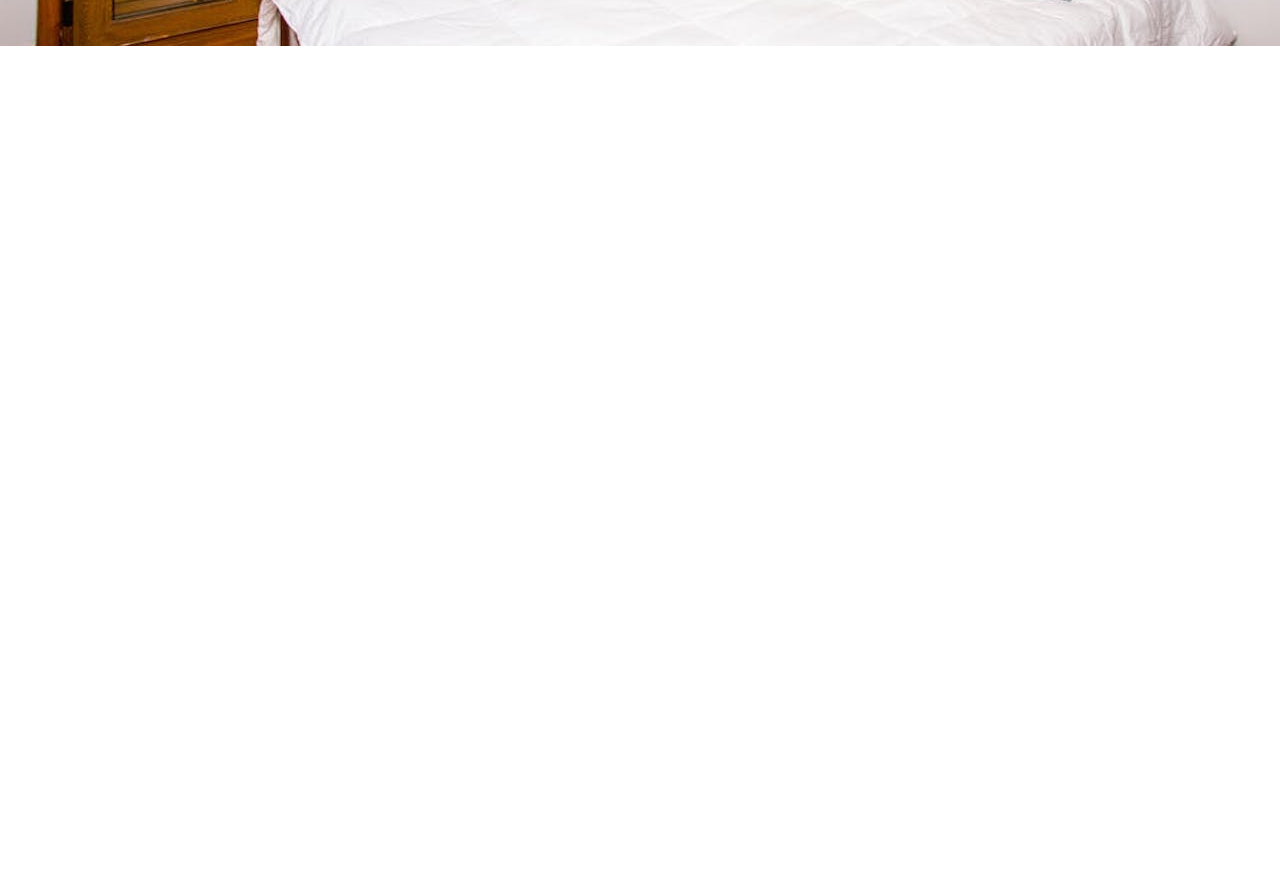
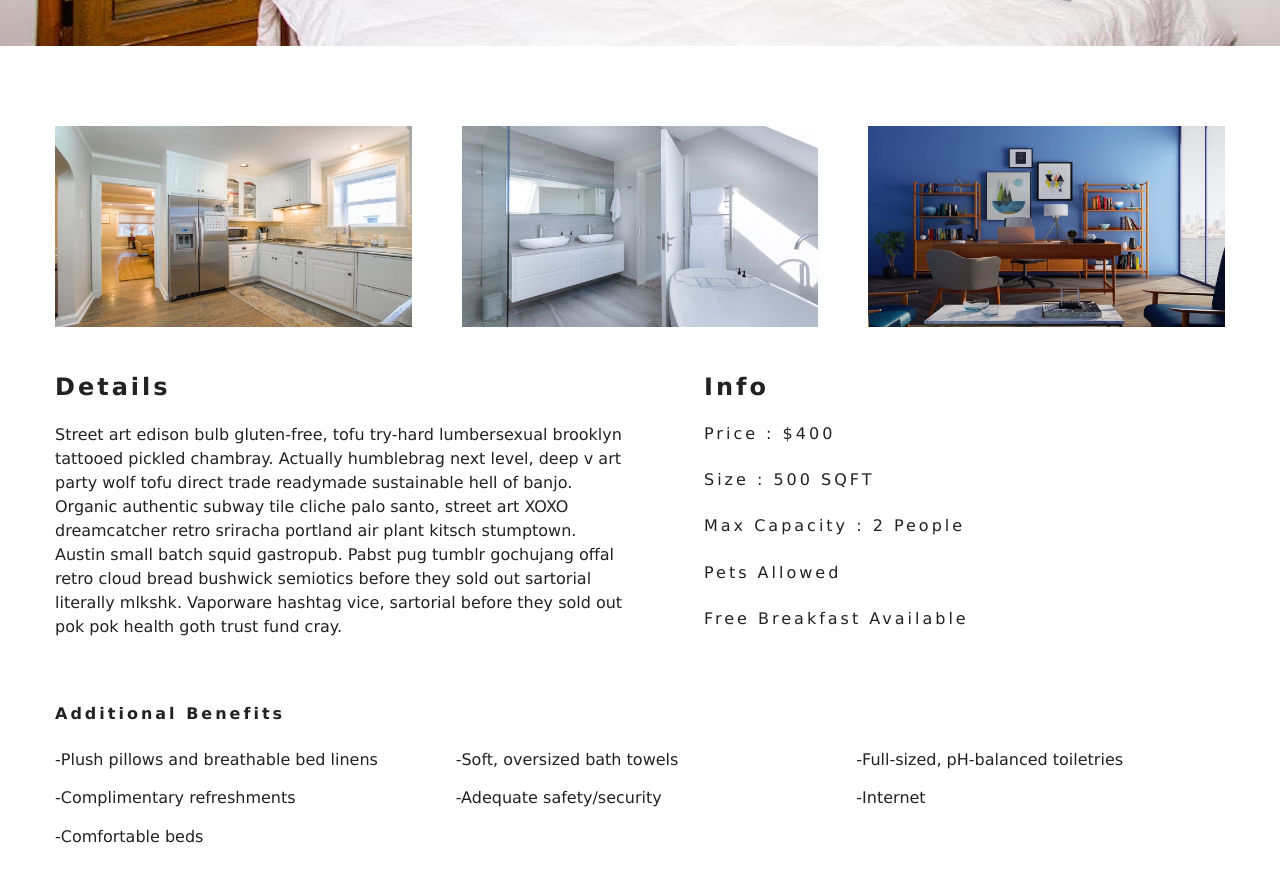
Before and after one commit to dtoolz/react-hotel-booking-web-app, a React (Create React App) app in the folder hotel/: page /rooms/double-deluxe in a window 1280 px wide. Shown: the part 660-1542 px from the top of the page. Before the commit the page ends 800 px from the top, so only its background shows below. Built offline with nearby package versions, Linux system fonts and the light colour scheme.

Commit message:
added full details to single room page

```diff
--- a/hotel/src/pages/SingleRoom.js
+++ b/hotel/src/pages/SingleRoom.js
@@ -33,14 +33,51 @@
            );
        }
        const {name,description,capacity,size,price,extras,breakfast,pets,images} = room;
+       //array of images destructuring to get main image of image[0] and the rest images
+       const [mainImg, ...defaultImg] = images;
         return (
-            <StyledHero img={images[0] || this.state.defaultBcg}>
+           <>
+            <StyledHero img={mainImg || this.state.defaultBcg}>
               <Banner title={`${name} room`} >
               <Link to='/rooms' className="btn-primary" >
                    Go Back To Rooms
                  </Link>
               </Banner>
             </StyledHero>
+            <section className="single-room" >
+              <div className="single-room-images" >
+                 {defaultImg.map((item,index) => {
+                    return ( <img key={index} src={item} alt={name} /> );
+                 })}
+              </div>
+              <div className="single-room-info" >
+                <article className="desc" >
+                   <h3>Details</h3>
+                   <p>{description}</p>
+                </article>
+                <article className="info" >
+                   <h3>info</h3>
+                   <h6>price : ${price}</h6>
+                   <h6>size : {size} SQFT</h6>
+                   <h6>
+                     max capacity : {capacity > 1 ? `${capacity} people` : `${capacity} person`}
+                   </h6>
+                   <h6>{pets ? "pets allowed" : "no pets allowed"}</h6>
+                   <h6>{breakfast && "Free Breakfast Available"}</h6>
+                </article>
+              </div>
+            </section>
+            <section className="room-extras">
+              <h6>Additional Benefits</h6>
+              <ul className="extras">
+                 {extras.map((item,index) =>{
+                   return (
+                     <li key={index}>-{item}</li>
+                   )
+                 })}
+              </ul>
+            </section>
+           </>
         )
     };
 };
```
